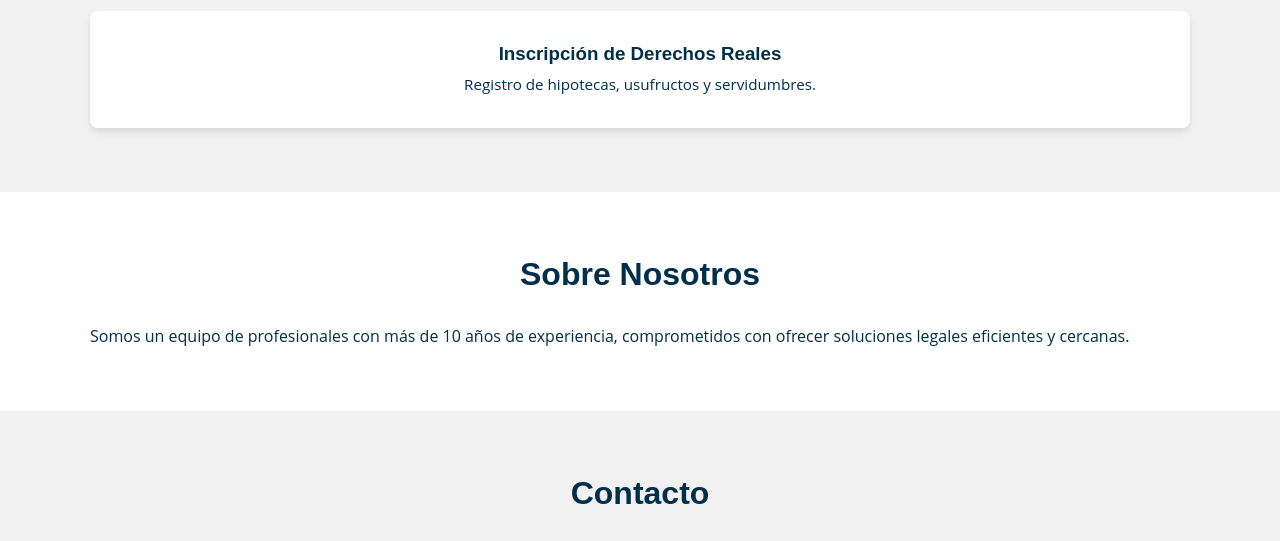
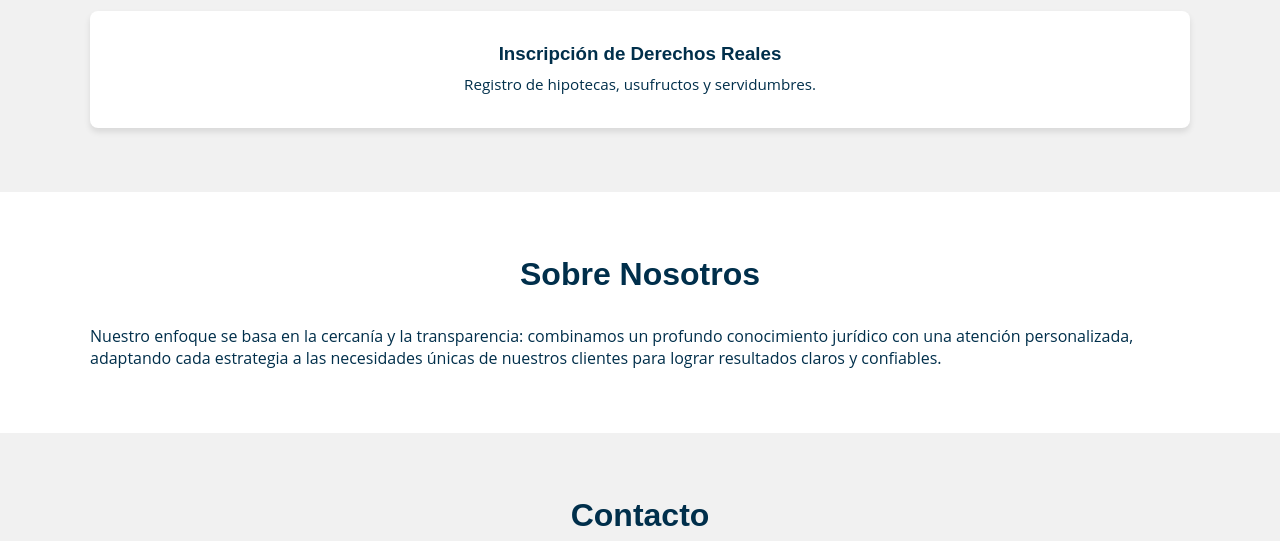
Before and after one commit to Blaydor09/jasociados-web, a plain HTML site: page index.html in a window 1280 px wide. Shown: the part 485-1026 px from the top of the page. Drawn offline with Linux system fonts and the light colour scheme.

Commit message:
Update index.html

```diff
--- a/index.html
+++ b/index.html
@@ -53,7 +53,7 @@
   <section id="nosotros" class="section section--alt">
     <div class="container">
       <h2 class="section__title">Sobre Nosotros</h2>
-      <p class="section__text">Somos un equipo de profesionales con más de 10 años de experiencia, comprometidos con ofrecer soluciones legales eficientes y cercanas.</p>
+      <p class="section__text">Nuestro enfoque se basa en la cercanía y la transparencia: combinamos un profundo conocimiento jurídico con una atención personalizada, adaptando cada estrategia a las necesidades únicas de nuestros clientes para lograr resultados claros y confiables.</p>
     </div>
   </section>
 
```
